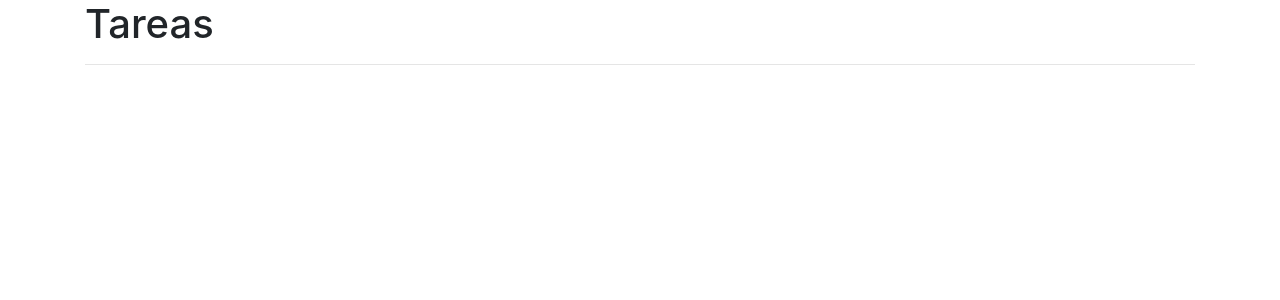
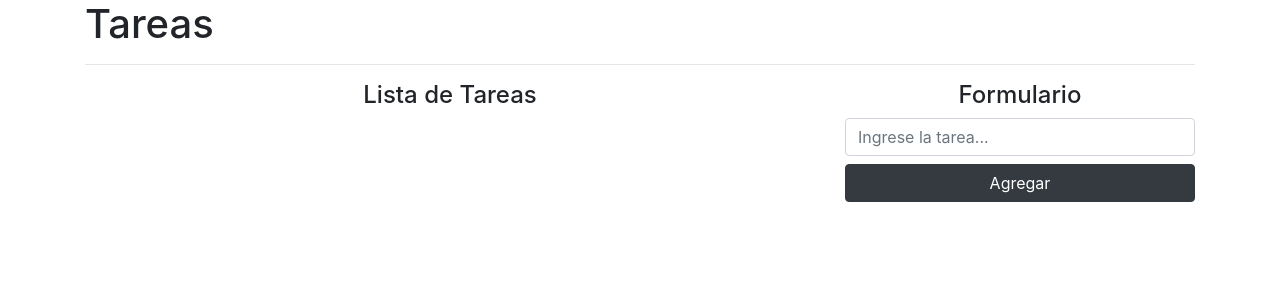
Before and after one commit to pedromaximilian/reactCrud, a React (Create React App) app: page / in a window 1280 px wide. Shown: the top 300 px of the page. Built offline with nearby package versions, Linux system fonts and the light colour scheme.

Commit message:
add task

```diff
--- a/src/App.js
+++ b/src/App.js
@@ -1,12 +1,74 @@
+import React, { useState } from 'react'
+import {isEmpty} from 'lodash'
+import shortid from 'shortid'
+
+function App() {
+  const [task, setTask] = useState("")
+  const [tasks, setTasks] = useState([])
+
+  const addTask = (e) => {
+    e.preventDefault();
+    if (isEmpty(task)) {
+      console.log("Empty")
+      return
+    }
 
 
-function App() {
+    const newTask = {
+      id: shortid.generate(),
+      name: task
+    }
+
+    setTasks([...tasks, newTask])
+    setTask("")
+
+  }
   return (
-   <div className="container">
+    <div className="container">
+      <h1>Tareas</h1>
+      <hr />
+      <div className="row">
+        <div className="col-8">
+          <h4 className="text-center">Lista de Tareas</h4>
+          <ul className="list-group">
+            {
+              tasks.map((task) => (
+                <li className="list-group-item" key={task.id}>
+                <span className="lead">{task.name} </span>
+                <button className="mx-2 btn btn-danger btn-sm float-right">
+                  Eliminar{" "}
+                </button>
+                <button className="btn btn-warning btn-sm float-right">
+                  Edit{" "}
+                </button>
+              </li>
 
-     <h1>Tareas</h1>
-     <hr/>
-   </div>
+              ))
+
+
+
+            }
+
+
+          </ul>
+        </div>
+        <div className="col-4">
+          <h4 className="text-center"> Formulario</h4>
+          <form onSubmit={addTask}>
+            <input
+              type="text"
+              className="form-control mb-2"
+              placeholder="Ingrese la tarea..."
+              onChange={(text) => setTask(text.target.value)}
+              value={task}
+            />
+            <button type="submit" className="btn btn-dark btn-block">
+              Agregar
+            </button>
+          </form>
+        </div>
+      </div>
+    </div>
   );
 }
 
```
